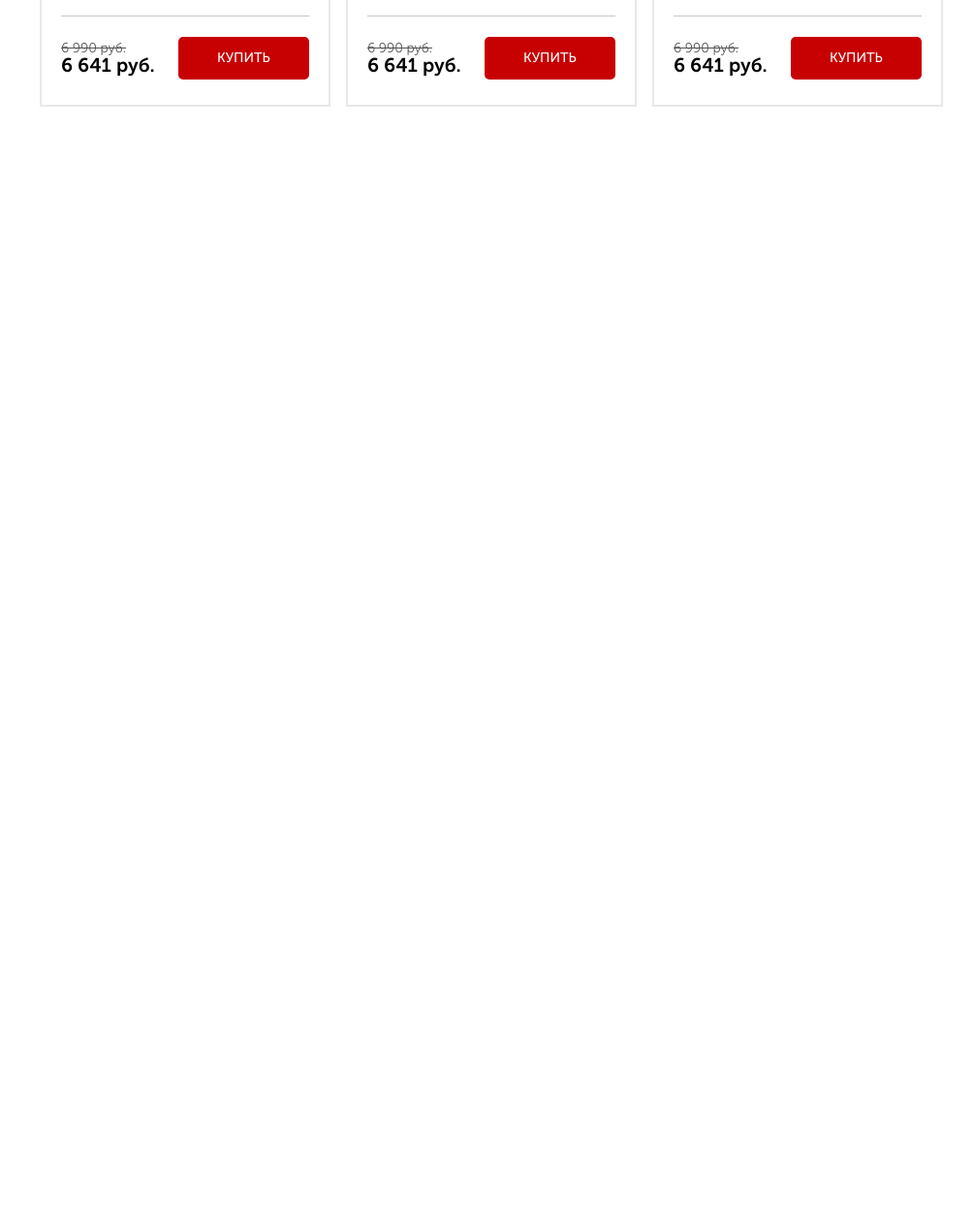
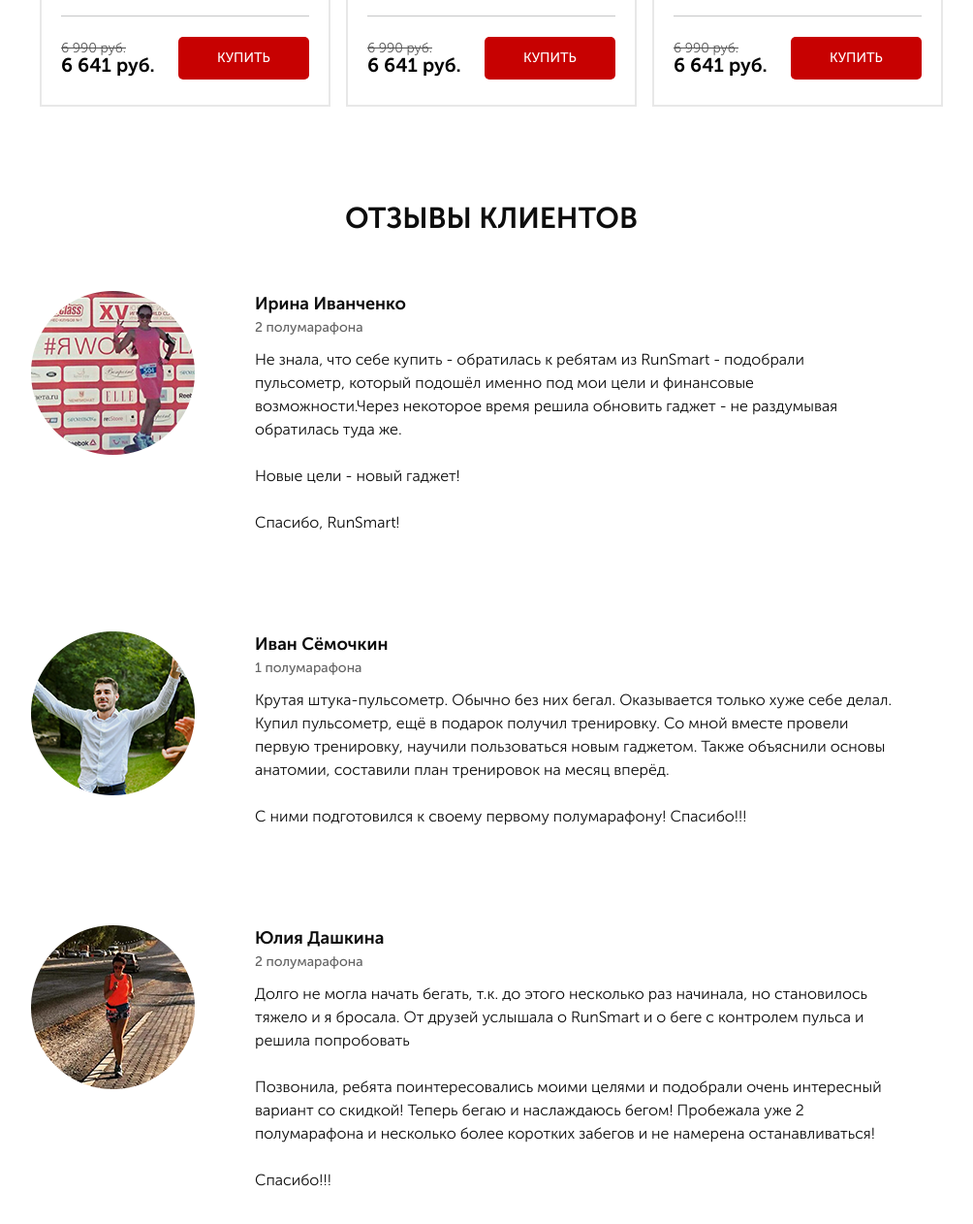
Before and after one commit to bomb703/RunSmart, a website: page src/index.html in a window 1280 px wide. Shown: the part 3641-4903 px from the top of the page at 97% size, without its empty margins (133-1137 px from the left). Before the commit the page ends 3851 px from the top, so only its background shows below. Drawn offline with nearby package versions, Linux system fonts and the light colour scheme.

Commit message:
Added reviews section and responsive

```diff
--- a/src/index.html
+++ b/src/index.html
@@ -591,6 +591,86 @@
         </div>
     </section>
 
+    <section class="reviews">
+        <div class="container">
+            <h2 class="title">
+                отзывы клиентов
+            </h2>
+            <div class="reviews__wrapper">
+                <div class="reviews-item">
+                    <div class="reviews-item__block-img">
+                        <img src="img/reviews-item-1.png" alt="reviews-img" class="reviews-item__img">
+                    </div>
+                    <div class="reviews-item__block-descr">
+                        <div class="reviews-item__subtitle">
+                            Ирина Иванченко
+                        </div>
+                        <div class="reviews-item__count">
+                            2 полумарафона
+                        </div>
+                        <div class="reviews-item__text">
+                            Не знала, что себе купить - обратилась к ребятам из RunSmart - подобрали пульсометр, который
+                            подошёл именно под мои цели и финансовые возможности.Через некоторое время решила обновить
+                            гаджет - не раздумывая обратилась туда же.
+                            <br><br>
+                            Новые цели - новый гаджет!
+                            <br><br>
+                            Спасибо, RunSmart!
+                        </div>
+                    </div>
+                </div>
+
+
+                <div class="reviews-item">
+                    <img src="img/reviews-item-2.png" alt="reviews-img" class="reviews-item__img">
+                    <div class="reviews-item__block-descr">
+                        <div class="reviews-item__subtitle">
+                            Иван Сёмочкин
+                        </div>
+                        <div class="reviews-item__count">
+                            1 полумарафона
+                        </div>
+                        <div class="reviews-item__text">
+                            Крутая штука-пульсометр. Обычно без них бегал. Оказывается только хуже себе делал.
+                            <br>
+                            Купил пульсометр, ещё в подарок получил тренировку. Со мной вместе провели первую
+                            тренировку,
+                            научили пользоваться новым гаджетом. Также объяснили основы анатомии, составили план
+                            тренировок на месяц вперёд. <br><br>
+                            С ними подготовился к своему первому полумарафону! Спасибо!!!
+                        </div>
+                    </div>
+                </div>
+
+
+                <div class="reviews-item">
+                    <div class="reviews-item__block-img">
+                        <img src="img/reviews-item-3.png" alt="reviews-img" class="reviews-item__img">
+                    </div>
+                    <div class="reviews-item__block-descr">
+                        <div class="reviews-item__subtitle">
+                            Юлия Дашкина
+                        </div>
+                        <div class="reviews-item__count">
+                            2 полумарафона
+                        </div>
+                        <div class="reviews-item__text">
+                            Долго не могла начать бегать, т.к. до этого несколько раз начинала, но становилось тяжело и
+                            я бросала. От друзей услышала о RunSmart и о беге с контролем пульса и решила
+                            попробовать
+                            <br><br>
+                            Позвонила, ребята поинтересовались моими целями и подобрали очень интересный
+                            вариант со скидкой! Теперь бегаю и наслаждаюсь бегом! Пробежала уже 2 полумарафона и
+                            несколько более коротких забегов и не намерена останавливаться!
+                            <br><br>
+                            Спасибо!!!
+                        </div>
+                    </div>
+                </div>
+            </div>
+        </div>
+    </section>
+
     <script src="https://cdnjs.cloudflare.com/ajax/libs/tiny-slider/2.9.2/min/tiny-slider.js"></script>
     <script src="https://ajax.googleapis.com/ajax/libs/jquery/1.12.4/jquery.min.js"></script>
     <script src="js/script.js"></script>
--- a/src/sass/base/_media.sass
+++ b/src/sass/base/_media.sass
@@ -75,6 +75,19 @@
             margin-bottom: 15px
             &:last-child
                 margin-bottom: 0
+    .reviews-item
+        flex-direction: column
+        margin-top: 60px
+        &__img
+            margin: 0 auto
+            margin-bottom: 15px
+        &__subtitle
+            text-align: center
+        &__count
+            text-align: center
+        &__text
+            text-align: center
+
 @media (max-width: 575px)
     .promo
         &__icons
--- a/src/sass/blocks/_reviews.sass
+++ b/src/sass/blocks/_reviews.sass
@@ -0,0 +1,30 @@
+.reviews
+    padding: 0 0 60px 0
+    &-item
+        display: flex
+        margin-top: 100px
+        &:first-child
+            margin-top: 0
+        &__block-descr
+            margin-left: 62px
+            padding-right: 60px
+        &__img
+            display: block
+            width: 169px
+            height: 169px
+        &__subtitle
+            font-weight: 700
+            font-size: 18px
+            color: $second-color
+        &__count
+            margin-bottom: 10px
+            font-weight: 500
+            font-size: 14px
+            line-height: 22px
+            color: $third-color
+
+        &__text
+            font-weight: 300
+            font-size: 16px
+            line-height: 24px
+            color: $second-color
```
Also changed, not shown: src/css/style.min.css, src/img/reviews-item-1.png (added), src/img/reviews-item-2.png (added), src/img/reviews-item-3.png (added).
